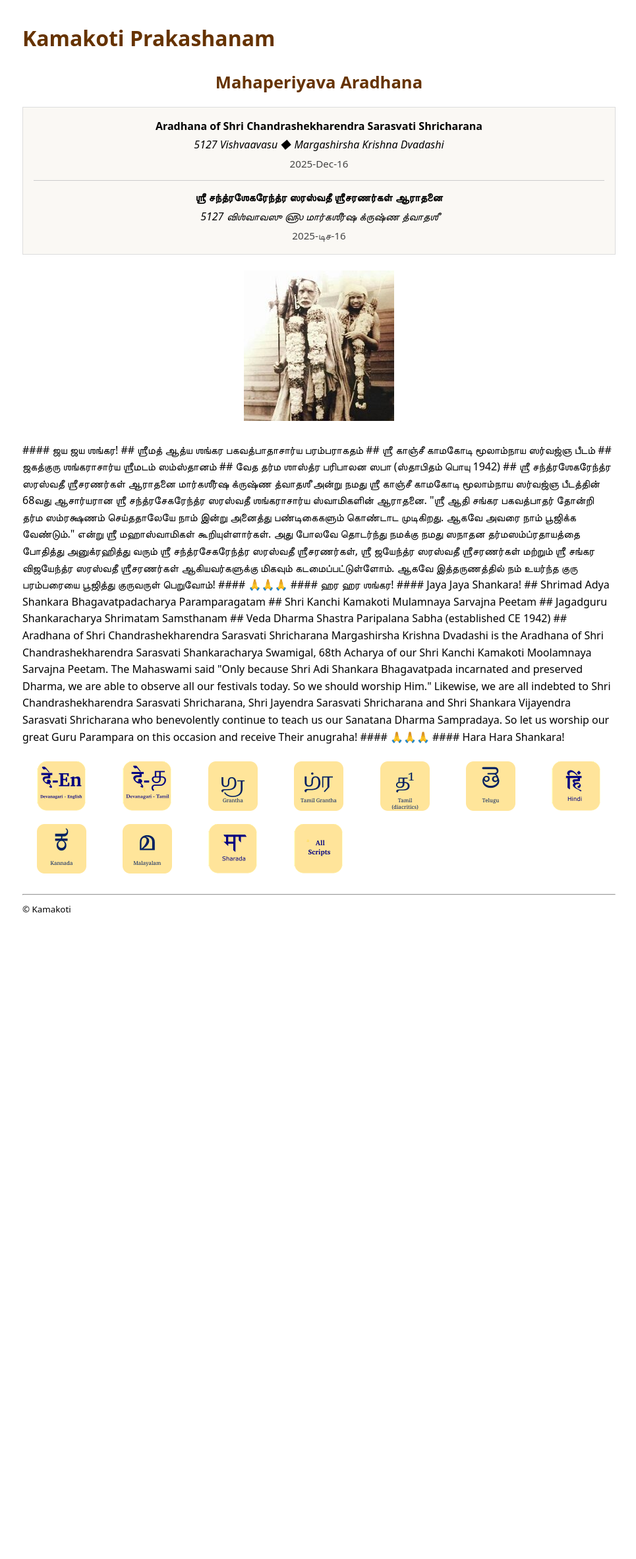
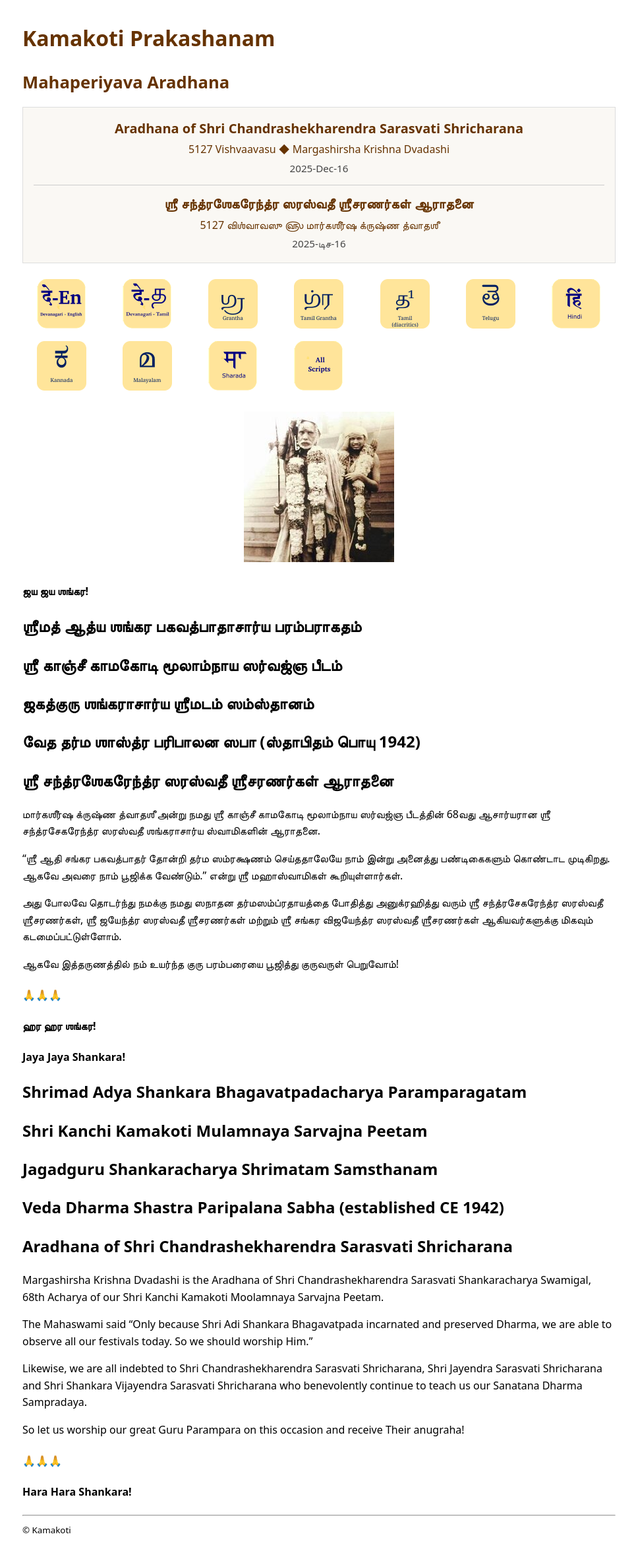
Before and after one commit to kamakoti/prakashanam, a Jekyll site: the page built from VDSP/MahaperiyavaAradhana/index.md, in a window 1280 px wide. Shown: the whole page at 66% size, without its empty margins (156-1121 px from the left). Built offline with Jekyll 4.4.1, drawn with Linux system fonts in a browser that asks for light colours; before the commit the page ends 1423 px from its top, so only the background shows below that.

Commit message:
layout improvements

```diff
--- a/_layouts/post.html
+++ b/_layouts/post.html
@@ -4,10 +4,13 @@
 
 {% include title-block.html %}
 
+{% include script-grid.html parent=page.parent folder=page.folder %}
+
 <div class="cover">
   <img src="{{ page.url | append: 'cover.jpg' | relative_url }}" alt="Cover image">
 </div>
 
+{% capture readme %}
 {% include_relative README.md %}
-
-{% include script-grid.html parent=page.parent folder=page.folder %}
+{% endcapture %}
+{{ readme | markdownify }}
--- a/assets/site.css
+++ b/assets/site.css
@@ -36,12 +36,12 @@
   margin-bottom: 1rem;
   color: #663300;
   font-size: 1.6rem;
-  text-align: center;
 }
 
 .title-box {
   border: 1px solid #ddd;
   padding: 1rem;
+  color: #663300;
   background: #faf8f4;
   margin-bottom: 1.5rem;
   text-align: center;
@@ -49,11 +49,11 @@
 
 .title-box .desc {
   font-weight: 600;
+  font-size: 1.25em;
   margin-bottom: 0.2rem;
 }
 
 .title-box .tithi {
-  font-style: italic;
   margin-bottom: 0.2rem;
 }
 
```
